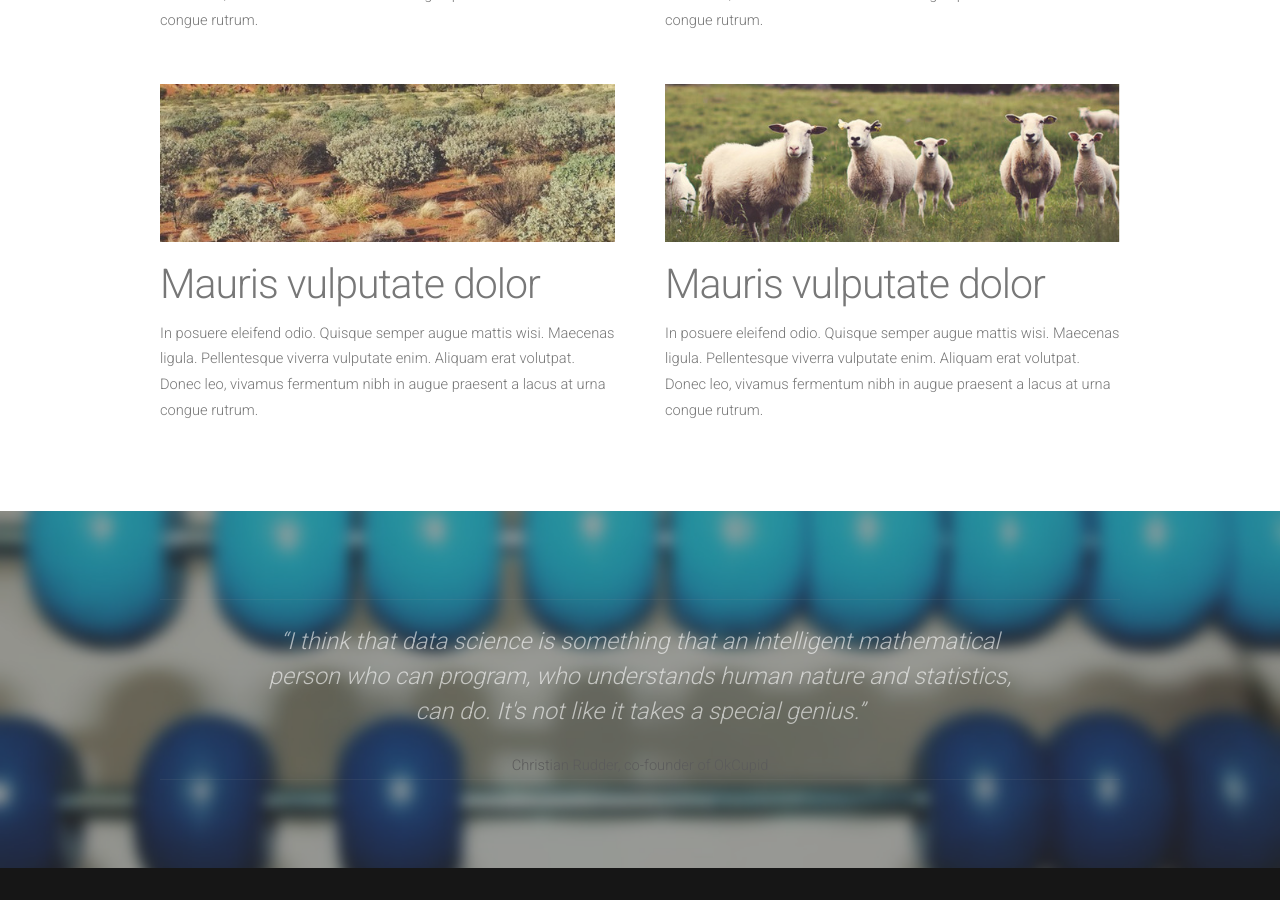
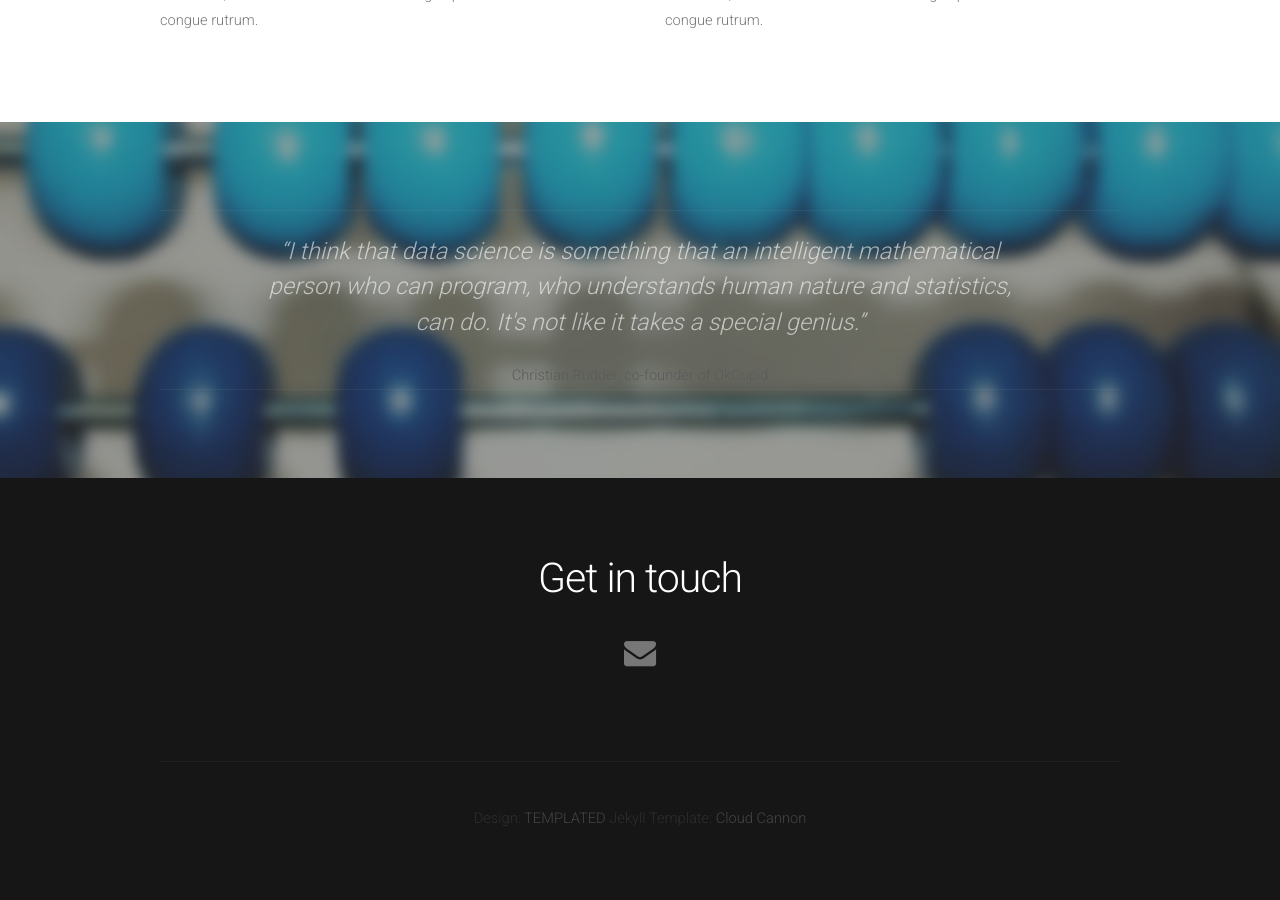
Before and after one commit to mistics/mistics.github.io, a Jekyll site: the page built from index.html, in a window 1280 px wide and 900 px high, scrolled down 1708 px. Built offline with Jekyll 4.4.1, drawn with Linux system fonts in a browser that asks for light colours; the list of posts is cut into pages by our own code; after the commit the page ends 2583 px from its top, so only the background shows below that.

Commit message:
Update index.html

```diff
--- a/index.html
+++ b/index.html
@@ -55,22 +55,5 @@ layout: default
 				</section>
 			</div>
 
-			<div class="row">
-				<section class="6u">
-					<a href="#" class="image full"><img src="/assets/images/pic03.jpg" alt=""></a>
-					<header>
-						<h2>Mauris vulputate dolor</h2>
-					</header>
-					<p>In posuere eleifend odio. Quisque semper augue mattis wisi. Maecenas ligula. Pellentesque viverra vulputate enim. Aliquam erat volutpat. Donec leo, vivamus fermentum nibh in augue praesent a lacus at urna congue rutrum.</p>
-				</section>
-				<section class="6u">
-					<a href="#" class="image full"><img src="/assets/images/pic04.jpg" alt=""></a>
-					<header>
-						<h2>Mauris vulputate dolor</h2>
-					</header>
-					<p>In posuere eleifend odio. Quisque semper augue mattis wisi. Maecenas ligula. Pellentesque viverra vulputate enim. Aliquam erat volutpat. Donec leo, vivamus fermentum nibh in augue praesent a lacus at urna congue rutrum.</p>
-				</section>
-			</div>
-
 		</div>
 	</div>
```
